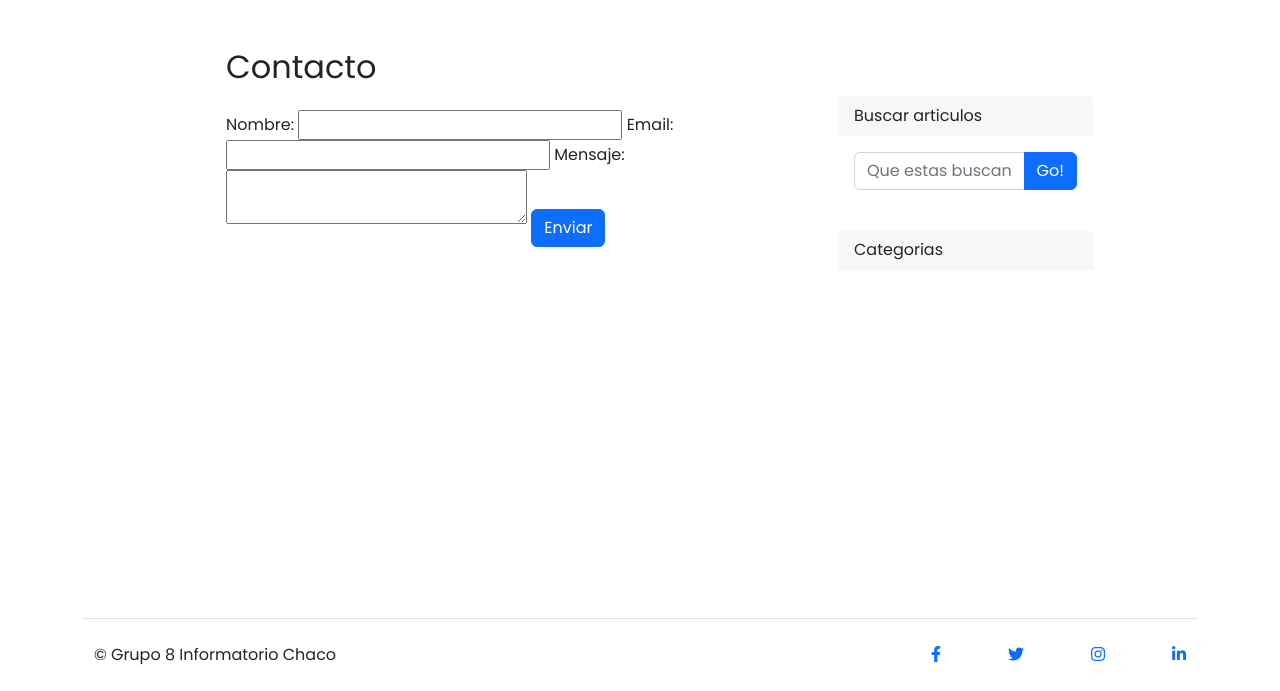
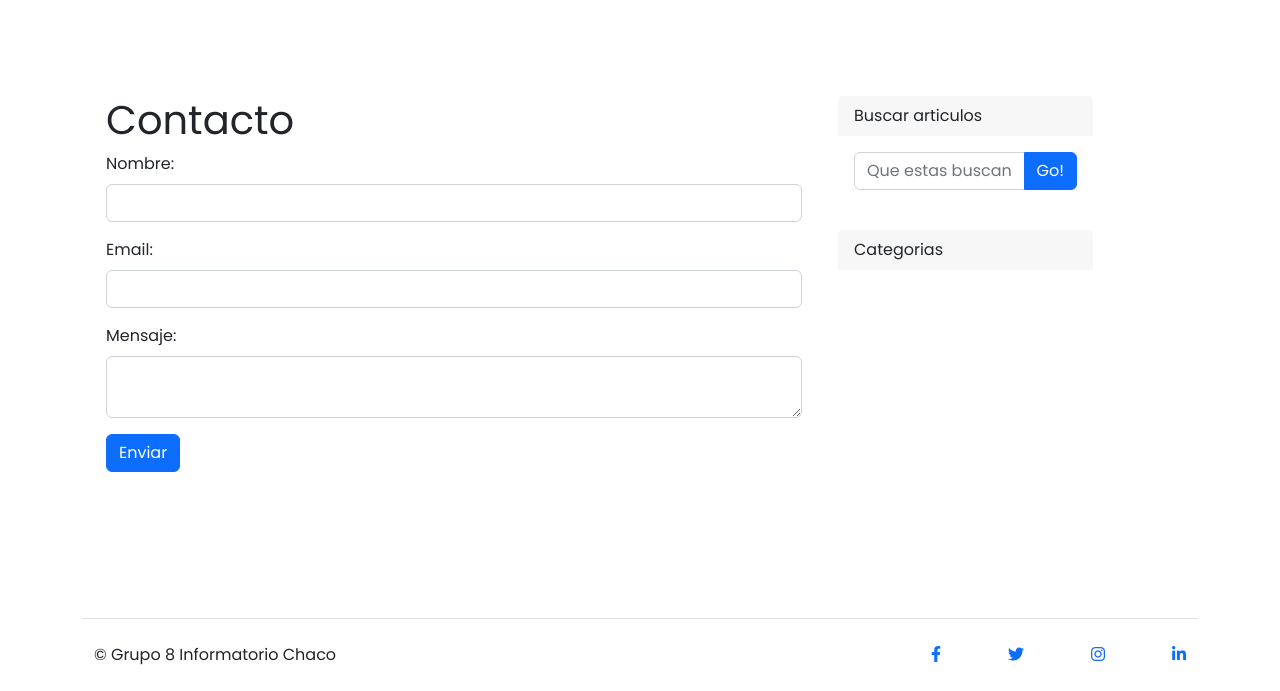
Before and after one commit to marelizal/grupo8-blogTurismo, a Django app: page /contacto/contacto/ in a window 1280 px wide. Shown: the part 109-800 px from the top of the page. Run offline with Django 4.2, Linux system fonts and the light colour scheme.

Commit message:
configuracion para que mande al correo, mejora visual de la vista contacto

```diff
--- a/src/contact/views.py
+++ b/src/contact/views.py
@@ -1,4 +1,5 @@
 from django.shortcuts import render
+from django.core.mail import send_mail
 from .models import Contacto
 # Create your views here.
 
@@ -10,4 +11,11 @@ def contactoView(request):
         contact = Contacto(nombre=nombre, email=email, mensaje=mensaje)
         contact.save()
 
+        # Enviar correo electrónico
+        subject = 'Nuevo mensaje de contacto'
+        message = f'Nombre: {nombre}\nEmail: {email}\nMensaje: {mensaje}'
+        from_email = 'tchaco.soporte@gmail.com'  # Cambia por tu dirección de correo electrónico
+        recipient_list = ['tchaco.soporte@gmail.com']  # Cambia por la dirección de correo del destinatario
+        send_mail(subject, message, from_email, recipient_list)
+
     return render(request, 'core/contact.html', {})
--- a/src/templates/core/contact.html
+++ b/src/templates/core/contact.html
@@ -4,7 +4,7 @@
 {% block title %}Contacto{% endblock %}
 
 {% block content %}
-    <div class="container">
+    <!-- <div class="container">
         <div class="row">
             <div class="col-md-8 offset-md-2">
                 <h2>Contacto</h2>
@@ -25,7 +25,28 @@
                 </form>
             </div>
         </div>
+    </div> -->
+    <div class="container">
+        <h1 class="mt-5">Contacto</h1>
+        <form method="post">
+            {% csrf_token %}
+            <div class="mb-3">
+                <label for="nombre" class="form-label">Nombre:</label>
+                <input type="text" name="nombre" class="form-control" required>
+            </div>
+
+            <div class="mb-3">
+                <label for="email" class="form-label">Email:</label>
+                <input type="email" name="email" class="form-control" required>
+            </div>
+
+            <div class="mb-3">
+                <label for="mensaje" class="form-label">Mensaje:</label>
+                <textarea name="mensaje" class="form-control" required></textarea>
+            </div>
+
+            <button type="submit" class="btn btn-primary">Enviar</button>
+        </form>
     </div>
 
-
 {% endblock %}
```
